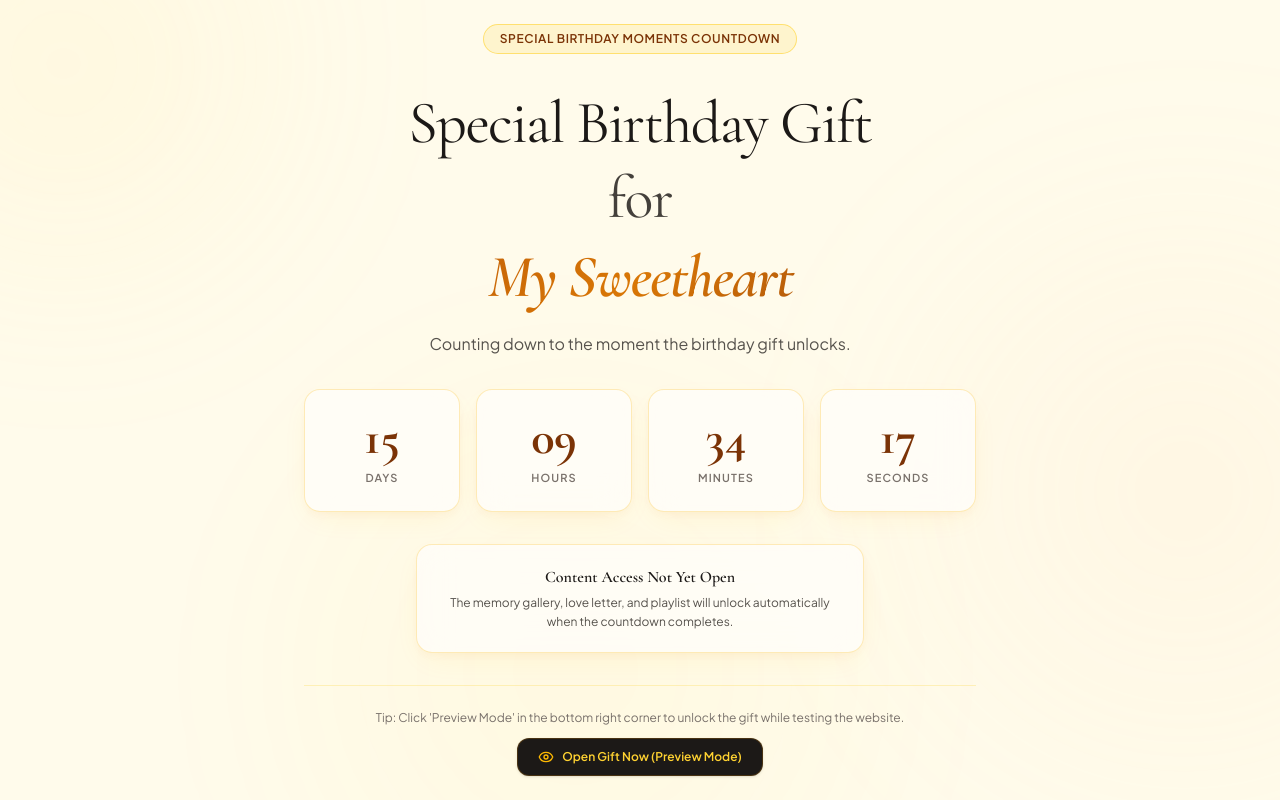
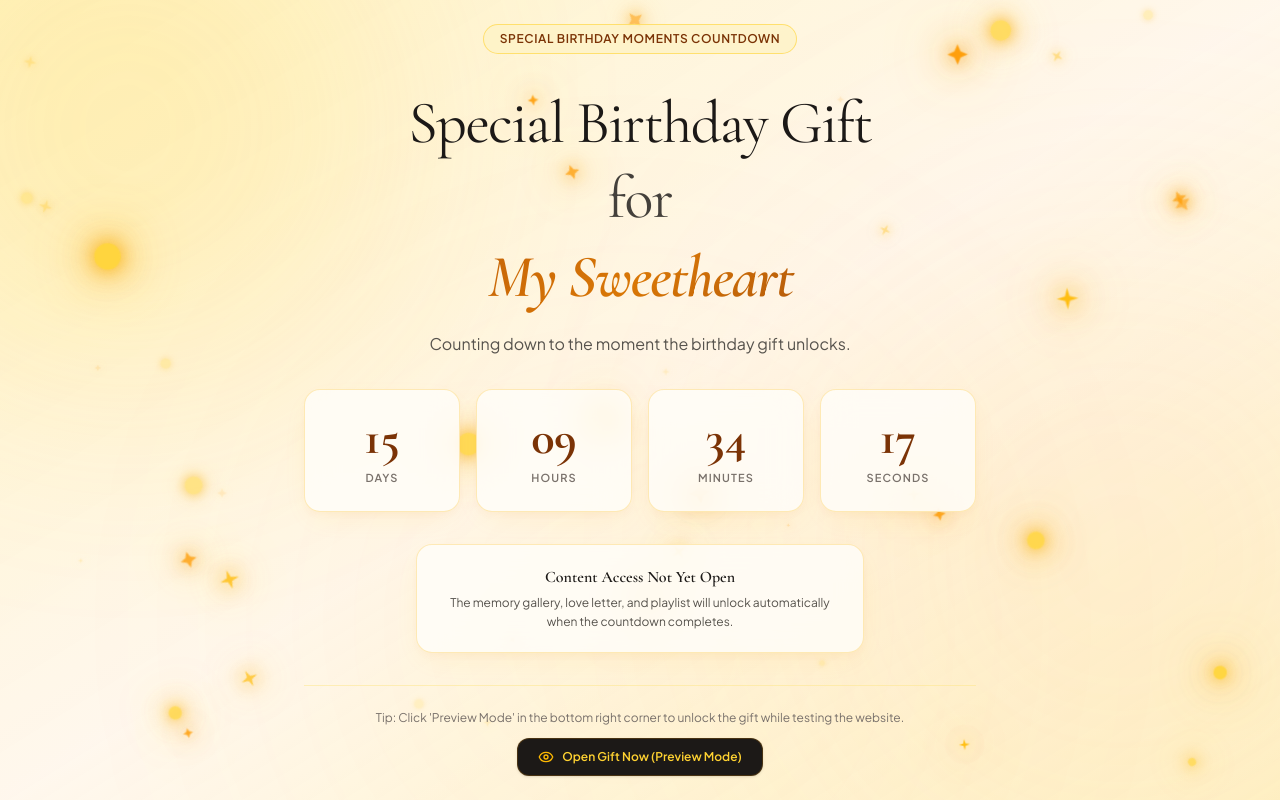
Before and after one commit to Codelora-Project/Bucin-03, a React (Vite) app: page / in a window 1280 px wide. Built offline with nearby package versions, Linux system fonts and the light colour scheme.

Commit message:
feat: implement main application shell with ambient floating particles and gradient background styling

```diff
--- a/src/App.tsx
+++ b/src/App.tsx
@@ -58,7 +58,7 @@ export const App: React.FC = () => {
   const showPuzzle = (isCountdownOver || isDevMode) && !isUnlocked;
 
   return (
-    <div className="relative min-h-screen overflow-x-hidden font-sans bg-amber-50">
+    <div className="relative min-h-screen overflow-x-hidden font-sans bg-gradient-to-br from-amber-100/90 via-orange-50/85 to-amber-100/70">
       {/* Background Floating Warm Lights & Ambient Orbs */}
       <FloatingHearts />
 
--- a/src/components/FloatingHearts.tsx
+++ b/src/components/FloatingHearts.tsx
@@ -1,6 +1,16 @@
 import React, { useEffect, useState } from 'react';
 
-interface LightParticle {
+interface Star {
+  id: number;
+  top: number;
+  left: number;
+  size: number;
+  duration: number;
+  delay: number;
+  type: 'star' | 'sparkle' | 'dot';
+}
+
+interface BokehParticle {
   id: number;
   left: number;
   size: number;
@@ -9,53 +19,116 @@ interface LightParticle {
 }
 
 export const FloatingHearts: React.FC = () => {
-  const [particles, setParticles] = useState<LightParticle[]>([]);
+  const [stars, setStars] = useState<Star[]>([]);
+  const [bokeh, setBokeh] = useState<BokehParticle[]>([]);
 
   useEffect(() => {
-    const generatedParticles: LightParticle[] = Array.from({ length: 16 }).map((_, i) => ({
+    // Generate ~45 twinkling stars & sparkles across the viewport
+    const generatedStars: Star[] = Array.from({ length: 45 }).map((_, i) => ({
+      id: i,
+      top: Math.random() * 95,
+      left: Math.random() * 95,
+      size: Math.random() * 16 + 8, // 8px to 24px
+      duration: Math.random() * 3 + 2, // 2s to 5s fast/slow twinkling
+      delay: Math.random() * 4,
+      type: i % 3 === 0 ? 'star' : i % 3 === 1 ? 'sparkle' : 'dot'
+    }));
+
+    // Generate ~15 floating warm bokeh dots
+    const generatedBokeh: BokehParticle[] = Array.from({ length: 15 }).map((_, i) => ({
       id: i,
       left: Math.random() * 95,
-      size: Math.random() * 12 + 6, // 6px to 18px bokeh light dots
-      duration: Math.random() * 10 + 10,
-      delay: Math.random() * 5
+      size: Math.random() * 10 + 6,
+      duration: Math.random() * 8 + 8,
+      delay: Math.random() * 4
     }));
 
-    setParticles(generatedParticles);
+    setStars(generatedStars);
+    setBokeh(generatedBokeh);
   }, []);
 
   return (
     <div className="fixed inset-0 pointer-events-none overflow-hidden z-0 select-none">
-      {/* Soft Ambient Warm Light Orbs */}
-      <div className="absolute -top-32 -left-32 w-96 h-96 rounded-full bg-amber-200/20 filter blur-[100px] animate-warm-pulse" />
-      <div className="absolute top-1/3 -right-32 w-[28rem] h-[28rem] rounded-full bg-orange-200/20 filter blur-[120px] animate-warm-pulse" style={{ animationDelay: '3s' }} />
-      <div className="absolute -bottom-32 left-1/4 w-[32rem] h-[32rem] rounded-full bg-amber-300/15 filter blur-[130px] animate-warm-pulse" style={{ animationDelay: '5s' }} />
+      {/* Rich Warm Ambient Gradient Base */}
+      <div className="absolute inset-0 bg-gradient-to-br from-amber-100/90 via-orange-50/85 to-amber-100/70" />
 
-      {/* Minimal Bokeh Light Particles */}
-      {particles.map((p) => (
+      {/* Soft Ambient Floating Light Orbs */}
+      <div className="absolute -top-32 -left-32 w-[32rem] h-[32rem] rounded-full bg-amber-300/35 filter blur-[120px] animate-warm-pulse" />
+      <div className="absolute top-1/3 -right-32 w-[36rem] h-[36rem] rounded-full bg-orange-300/25 filter blur-[140px] animate-warm-pulse" style={{ animationDelay: '3s' }} />
+      <div className="absolute -bottom-32 left-1/4 w-[38rem] h-[38rem] rounded-full bg-amber-400/20 filter blur-[150px] animate-warm-pulse" style={{ animationDelay: '5s' }} />
+
+      {/* Twinkling Stars & Shimmering Sparkles Grid */}
+      {stars.map((s) => (
+        <div
+          key={s.id}
+          className="absolute flex items-center justify-center text-amber-500/90"
+          style={{
+            top: `${s.top}%`,
+            left: `${s.left}%`,
+            width: `${s.size}px`,
+            height: `${s.size}px`,
+            animation: `twinkleSparkle ${s.duration}s ease-in-out infinite`,
+            animationDelay: `${s.delay}s`
+          }}
+        >
+          {s.type === 'star' ? (
+            /* 4-Point Star SVG */
+            <svg viewBox="0 0 24 24" fill="currentColor" className="w-full h-full text-amber-400 drop-shadow-[0_0_8px_rgba(251,191,36,0.9)]">
+              <path d="M12 0L14.59 9.41L24 12L14.59 14.59L12 24L9.41 14.59L0 12L9.41 9.41L12 0Z" />
+            </svg>
+          ) : s.type === 'sparkle' ? (
+            /* Diamond Sparkle SVG */
+            <svg viewBox="0 0 24 24" fill="currentColor" className="w-full h-full text-amber-500 drop-shadow-[0_0_6px_rgba(245,158,11,0.8)]">
+              <path d="M12 2L15 9L22 12L15 15L12 22L9 15L2 12L9 9L12 2Z" />
+            </svg>
+          ) : (
+            /* Glowing Golden Dot */
+            <span className="w-full h-full rounded-full bg-amber-300 shadow-[0_0_10px_rgba(251,191,36,0.95)]" />
+          )}
+        </div>
+      ))}
+
+      {/* Floating Bokeh Light Particles */}
+      {bokeh.map((p) => (
         <span
           key={p.id}
-          className="absolute bottom-0 rounded-full bg-gradient-to-t from-amber-300/40 to-amber-100/10 blur-[1px]"
+          className="absolute bottom-0 rounded-full bg-gradient-to-t from-amber-400/50 to-amber-200/10 blur-[1px]"
           style={{
             left: `${p.left}%`,
             width: `${p.size}px`,
             height: `${p.size}px`,
             animation: `floatUp ${p.duration}s ease-in-out infinite`,
             animationDelay: `${p.delay}s`,
-            boxShadow: '0 0 12px rgba(251, 191, 36, 0.3)'
+            boxShadow: '0 0 12px rgba(251, 191, 36, 0.4)'
           }}
         />
       ))}
+
+      {/* CSS Keyframe Animations */}
       <style>{`
+        @keyframes twinkleSparkle {
+          0%, 100% {
+            opacity: 0.15;
+            transform: scale(0.5) rotate(0deg);
+            filter: drop-shadow(0 0 2px rgba(251, 191, 36, 0.3));
+          }
+          50% {
+            opacity: 0.95;
+            transform: scale(1.3) rotate(90deg);
+            filter: drop-shadow(0 0 12px rgba(245, 158, 11, 0.95)) drop-shadow(0 0 22px rgba(251, 191, 36, 0.85));
+          }
+        }
+
         @keyframes floatUp {
           0% {
             transform: translateY(105vh) scale(0.6);
             opacity: 0;
           }
           20% {
-            opacity: 0.5;
+            opacity: 0.6;
           }
           80% {
-            opacity: 0.5;
+            opacity: 0.6;
           }
           100% {
             transform: translateY(-10vh) scale(1.2);
```
Also changed, not shown: index.html (+3 -3 lines).
